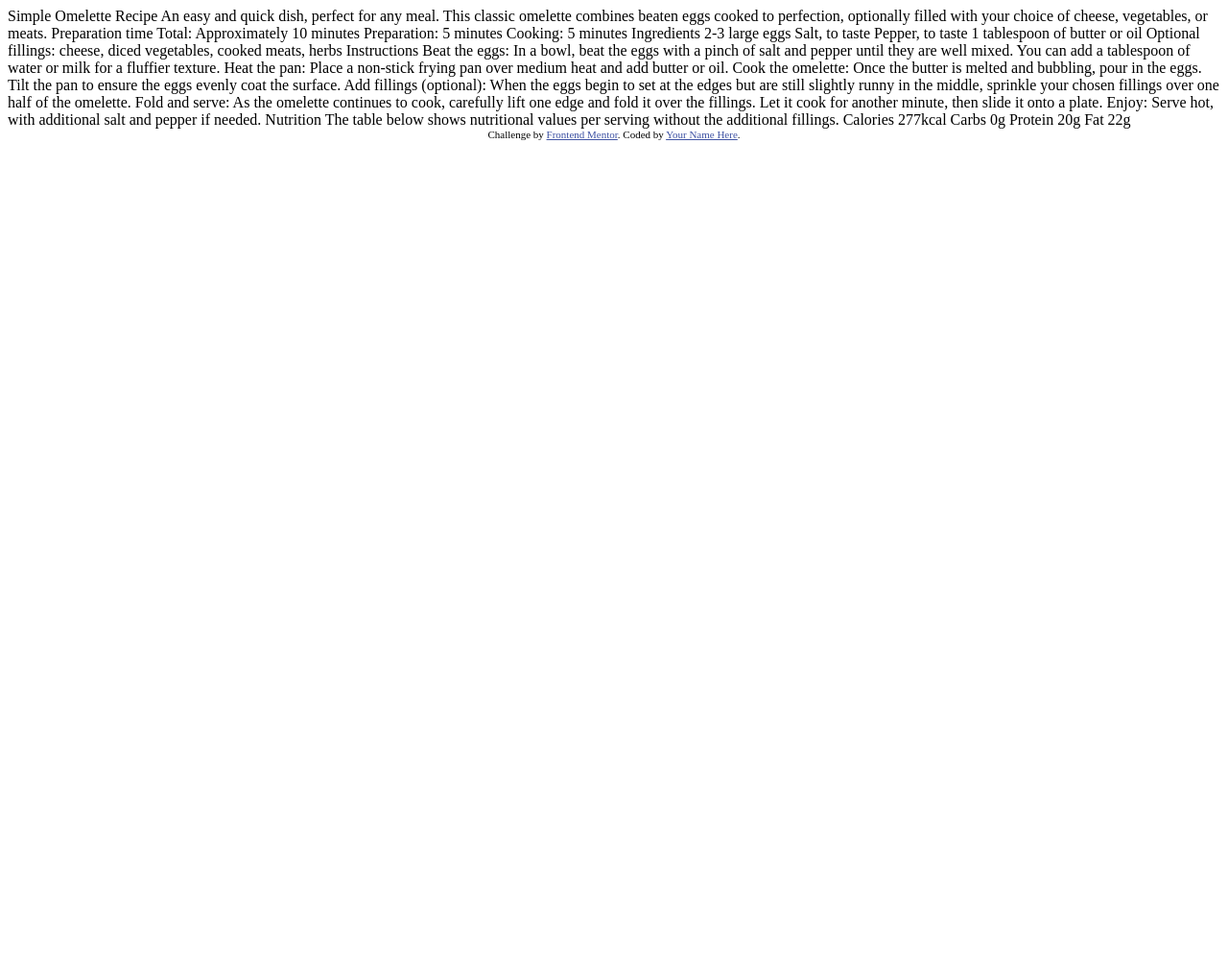
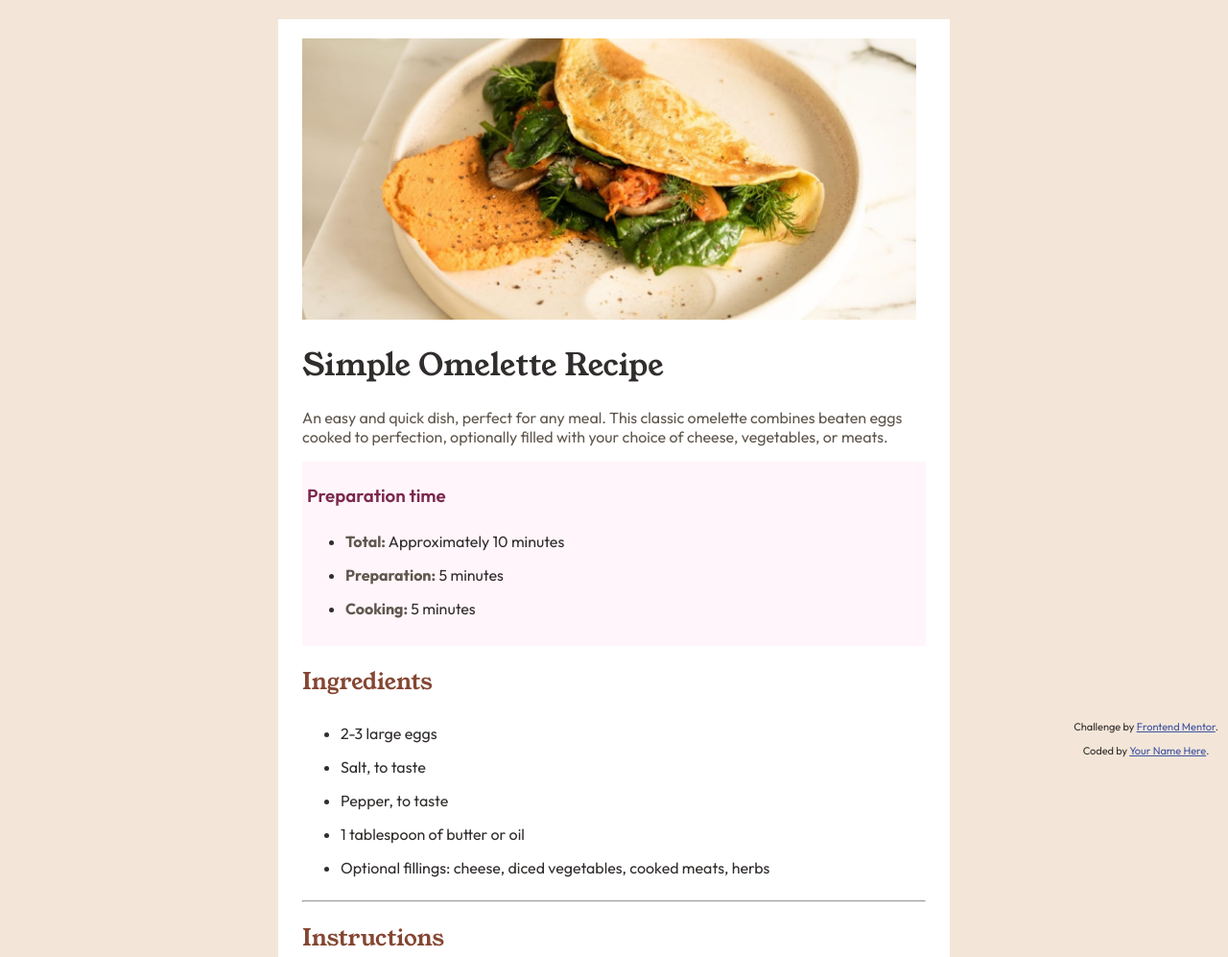
Before and after one commit to CoolNight99/recipe-page, a plain HTML site: page docs/index.html in a window 1280 px wide. Shown: the top 997 px of the page at 96% size. Before the commit the page ends 800 px from the top, so only its background shows below. Drawn offline with Linux system fonts and the light colour scheme.

Commit message:
finished

```diff
--- a/docs/index.html
+++ b/docs/index.html
@@ -1,77 +1,75 @@
 <!DOCTYPE html>
 <html lang="en">
+
 <head>
   <meta charset="UTF-8">
-  <meta name="viewport" content="width=device-width, initial-scale=1.0"> <!-- displays site properly based on user's device -->
+  <meta name="viewport" content="width=device-width, initial-scale=1.0">
+  <!-- displays site properly based on user's device -->
 
   <link rel="icon" type="image/png" sizes="32x32" href="./assets/images/favicon-32x32.png">
+  <link rel="stylesheet" href="styles.css">
+  <title>Frontend Mentor | Recipe page</title>
+</head>
 
-  <title>Frontend Mentor | Recipe page</title>
+<spanody>
+  <div class="container">
+    <img class="omelette" src="./assets/images/image-omelette.jpeg">
+    <h1>Simple Omelette Recipe</h1>
+    <p class="intro">An easy and quick dish, perfect for any meal. This classic omelette combines beaten eggs cooked to perfection, optionally filled with your choice of cheese, vegetables, or meats.</p>
+    <div class="preparation">
+      <h3>Preparation time</h3>
+      <ul>
+        <li><span>Total:</span> Approximately 10 minutes</li>
+        <li><span>Preparation:</span> 5 minutes</li>
+        <li><span>Cooking:</span> 5 minutes</li>
+      </ul>
+    </div>
+    <h2>Ingredients</h2>
+    <ul>
+      <li>2-3 large eggs</li>
+      <li>Salt, to taste</li>
+      <li>Pepper, to taste</li>
+      <li>1 tablespoon of butter or oil</li>
+      <li>Optional fillings: cheese, diced vegetables, cooked meats, herbs</li>
+    </ul>
+    <hr>
+    <h2>Instructions</h2>
+    <ol>
+      <li><span>Beat the eggs:</span> In a bowl, beat the eggs with a pinch of salt and pepper until they are well mixed. You can add a tablespoon of water or milk for a fluffier texture.</li>
+      <li><span>Heat the pan:</span> Place a non-stick frying pan over medium heat and add butter or oil.</li>
+      <li><span>Cook the omelette:</span> Once the butter is melted and bubbling, pour in the eggs. Tilt the pan to ensure the eggs evenly coat the surface.</li>
+      <li><span>Add fillings (optional):</span> When the eggs begin to set at the edges but are still slightly runny in the middle, sprinkle your chosen fillings over one half of the omelette.</li>
+      <li><span>Fold and serve:</span> As the omelette continues to cook, carefully lift one edge and fold it over the fillings. Let it cook for another minute, then slide it onto a plate.</li>
+      <li><span>Enjoy:</span> Serve hot, with additional salt and pepper if needed.</li>
+    </ol>
+    <hr>
+    <h2>Nutrition</h2>
+    <p>The table below shows nutritional values per serving without the additional fillings.</p>
+    <div class="nutrition-row">
+      <p>Calories</p>
+      <p class="nutrition-data">277kcal</p>
+    </div>
+    <hr>
+    <div class="nutrition-row">
+      <p>Carbs</p>
+      <p class="nutrition-data">0g</p>
+    </div>
+    <hr>
+    <div class="nutrition-row">
+      <p>Protein</p>
+      <p class="nutrition-data">20g</p>
+    </div>
+    <hr>
+    <div class="nutrition-row">
+      <p>Fat</p>
+      <p class="nutrition-data">22g</p>
+    </div>
+    <hr>
+  </div>
+  <div class="attribution">
+    <p>Challenge by <a href="https://www.frontendmentor.io?ref=challenge" target="_blank">Frontend Mentor</a>.</p>
+    <p>Coded by <a href="#">Your Name Here</a>.</p>
+  </div>
+</spanody>
 
-  <!-- Feel free to remove these styles or customise in your own stylesheet 👍 -->
-  <style>
-    .attribution { font-size: 11px; text-align: center; }
-    .attribution a { color: hsl(228, 45%, 44%); }
-  </style>
-</head>
-<body>
-
-  Simple Omelette Recipe
-
-  An easy and quick dish, perfect for any meal. This classic omelette combines beaten eggs cooked
-  to perfection, optionally filled with your choice of cheese, vegetables, or meats.
-
-  Preparation time
-
-  Total: Approximately 10 minutes
-  Preparation: 5 minutes
-  Cooking: 5 minutes
-
-  Ingredients
-
-  2-3 large eggs
-  Salt, to taste
-  Pepper, to taste
-  1 tablespoon of butter or oil
-  Optional fillings: cheese, diced vegetables, cooked meats, herbs
-
-  Instructions
-
-  Beat the eggs: In a bowl, beat the eggs with a pinch of salt and pepper until they are well mixed.
-  You can add a tablespoon of water or milk for a fluffier texture.
-
-  Heat the pan: Place a non-stick frying pan over medium heat and add butter or oil.
-
-  Cook the omelette: Once the butter is melted and bubbling, pour in the eggs. Tilt the pan to ensure
-  the eggs evenly coat the surface.
-
-  Add fillings (optional): When the eggs begin to set at the edges but are still slightly runny in the
-  middle, sprinkle your chosen fillings over one half of the omelette.
-
-  Fold and serve: As the omelette continues to cook, carefully lift one edge and fold it over the
-  fillings. Let it cook for another minute, then slide it onto a plate.
-
-  Enjoy: Serve hot, with additional salt and pepper if needed.
-
-  Nutrition
-
-  The table below shows nutritional values per serving without the additional fillings.
-
-  Calories
-  277kcal
-
-  Carbs
-  0g
-
-  Protein
-  20g
-
-  Fat
-  22g
-
-  <div class="attribution">
-    Challenge by <a href="https://www.frontendmentor.io?ref=challenge" target="_blank">Frontend Mentor</a>.
-    Coded by <a href="#">Your Name Here</a>.
-  </div>
-</body>
 </html>
--- /dev/null
+++ b/docs/styles.css
@@ -0,0 +1,84 @@
+@import url('https://fonts.googleapis.com/css2?family=Young+Serif&display=swap');
+@import url('https://fonts.googleapis.com/css2?family=Outfit:wght@100..900&display=swap');
+
+body {
+    display: flex;
+    align-items: center;
+    justify-content: center;
+    background-color: hsl(30, 54%, 90%);
+    margin: 20px;
+    font-family: Outfit;
+    font-weight: 400;
+    color: hsl(24, 5%, 18%);
+}
+
+.container {
+    background-color: hsl(0, 0%, 100%);
+    padding: 20px 25px;
+    width: 650px;
+}
+
+.omelette {
+    width: 640px;
+}
+
+.intro {
+    color: hsl(30, 10%, 34%);
+}
+
+h1, h2, h4 {
+    font-family: Young Serif;
+}
+
+h1 {
+    font-weight: 400;
+}
+
+h2, h3, h4, .nutrition-data {
+    color: hsl(14, 45%, 36%);
+    font-weight: 400;
+}
+
+h3 {
+    color: hsl(332, 51%, 32%);
+    font-weight: 600;
+}
+
+.preparation {
+    background-color: hsl(330, 100%, 98%);
+    padding: 5px;
+}
+
+li {
+    line-height: 35px;
+}
+
+span {
+    color: hsl(30, 10%, 34%);
+    font-weight: 700;
+}
+
+.nutrition-row {
+    display: flex;
+    flex-direction: row;
+    align-items: flex-end;
+    justify-content: space-between;
+    width: 400px;
+    line-height: 1px;
+}
+
+.nutrition-data {
+    font-weight: bold;
+}
+
+.attribution {
+    font-size: 11px;
+    text-align: center;
+    position: fixed;
+    bottom: 0;
+    right: 10px;
+}
+
+  .attribution a {
+    color: hsl(228, 45%, 44%);
+}
```
